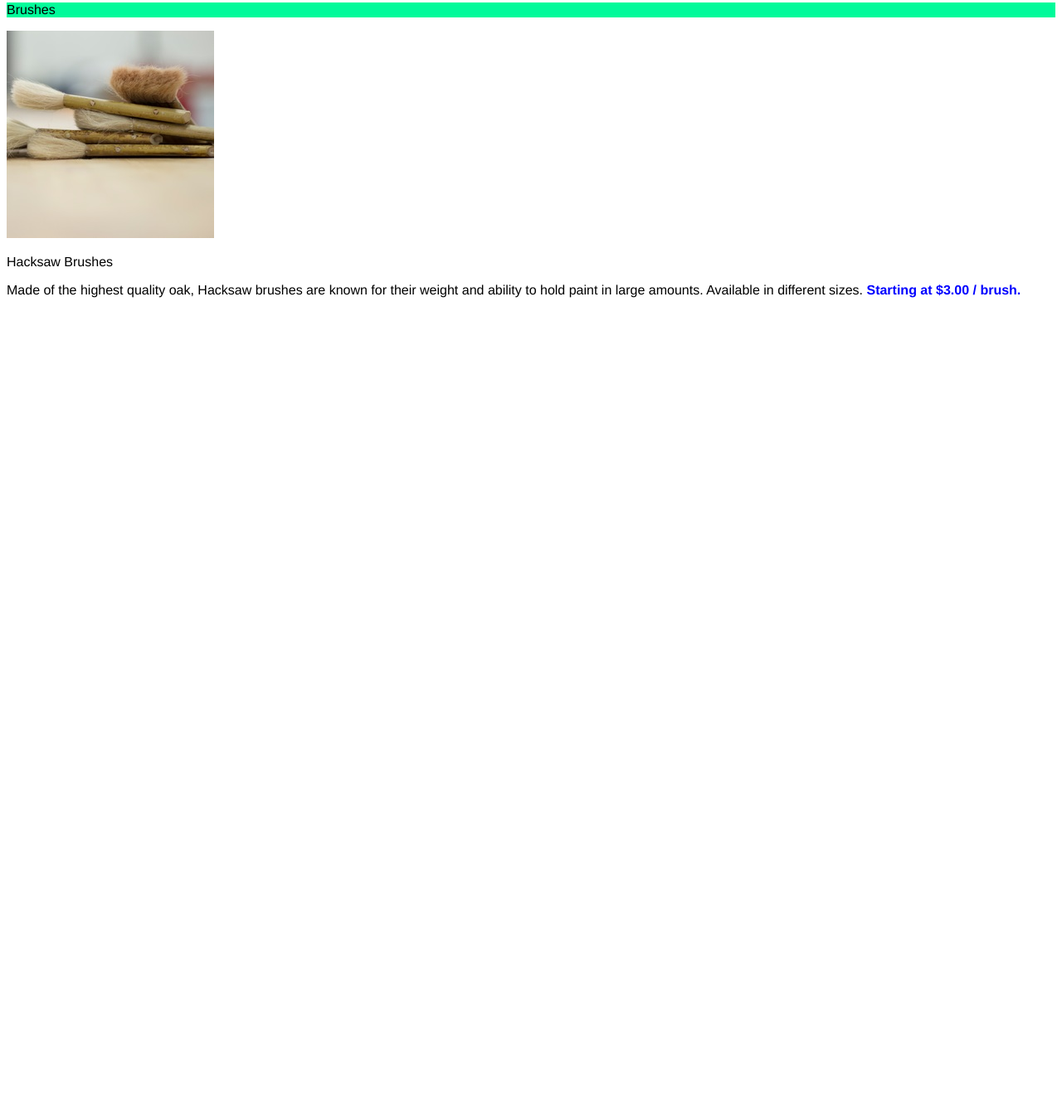
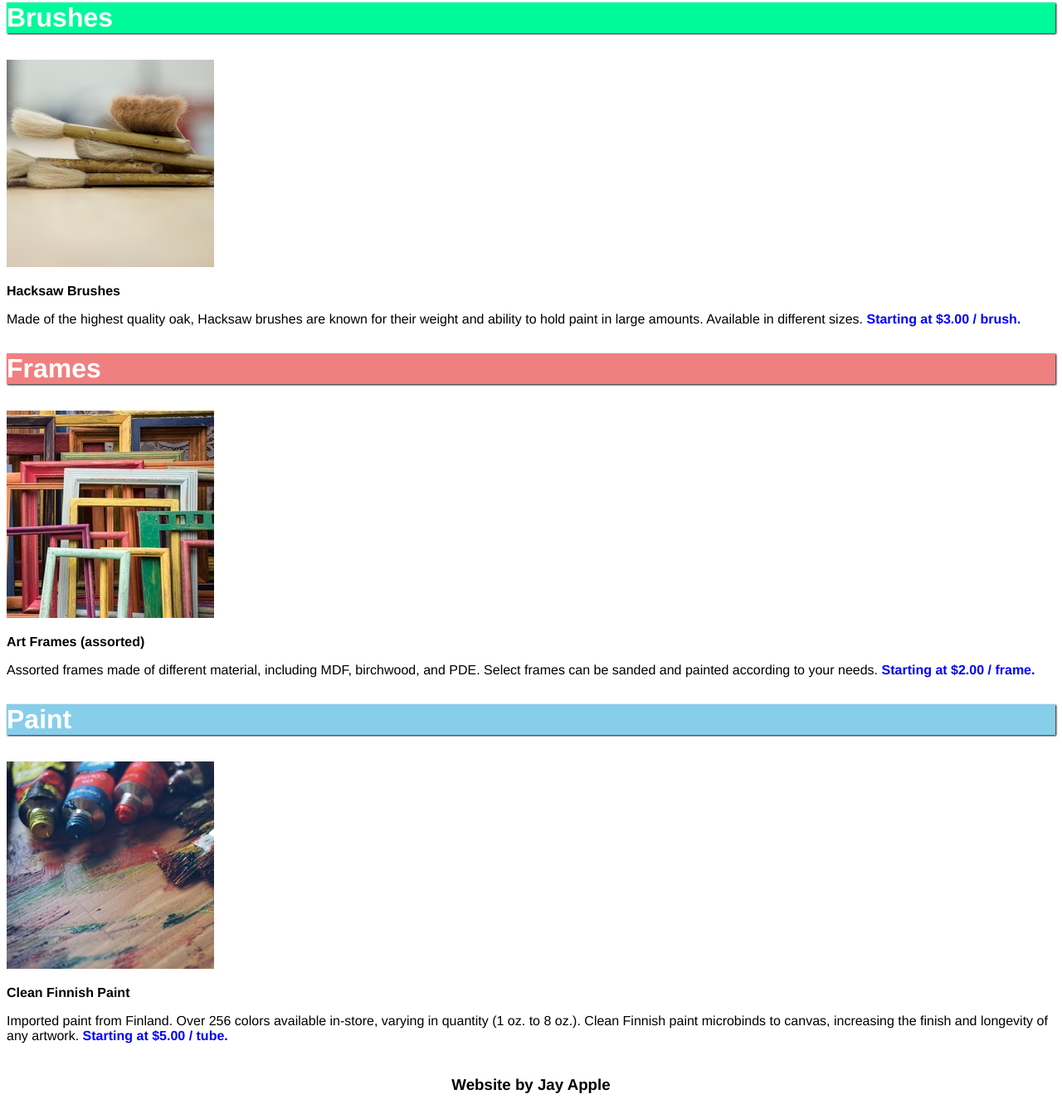
Before and after one commit to imjayapple/Dasmoto-Arts-and-Crafts, a plain HTML site: page index.html in a window 1280 px wide. Shown: the part 312-1649 px from the top of the page at 83% size. Before the commit the page ends 800 px from the top, so only its background shows below. Drawn offline with Linux system fonts and the light colour scheme.

Commit message:
Final web design. HTML & CSS complete, added all images.

```diff
--- a/Resources/index.css
+++ b/Resources/index.css
@@ -7,7 +7,7 @@
     font-weight: bold;
     color: khaki;
     text-align: center;
-    background-image: url('../images/pattern.webp');
+    background-image: url('/Resources/Images/pattern.jpeg');
     filter: drop-shadow(1px 1px 1px black);
 }
 
@@ -16,6 +16,10 @@
     font-weight: bold;
     color: white;
     filter: drop-shadow(1px 1px 1px black);
+}
+
+.product-name {
+    font-weight: bold;
 }
 
 #brushes {
@@ -39,3 +43,8 @@
     font-weight: bold;
     color: blue;
 }
+
+h3 {
+    text-align: center;
+    padding-top: 20px;
+}
--- a/index.html
+++ b/index.html
@@ -18,7 +18,26 @@
     <div class="products">
 
       <!-- Brushes -->
-        <p class="products" id="brushes">Brushes</p>
-        <img src="/Resources/Images/hacksaw.jpeg" alt="">
+        <p class="product" id="brushes">Brushes</p>
+        <img src="/Resources/Images/hacksaw.jpeg" alt="dry Hacksaw brushes without paint">
         <p class="product-name">Hacksaw Brushes</p>
         <p>Made of the highest quality oak, Hacksaw brushes are known for their weight and ability to hold paint in large amounts. Available in different sizes. <span class="price">Starting at $3.00 / brush.</span></p>
+
+        <!-- Frames -->
+        <p class="product" id="frames">Frames</p>
+        <img src="./Resources/Images/frames.jpeg" alt="empty picture frames by Dasmoto">
+        <p class="product-name">Art Frames (assorted)</p>
+        <p>Assorted frames made of different material, including MDF, birchwood, and PDE. Select frames can be sanded and painted according to your needs. <span class="price"> Starting at $2.00 / frame.</span></p>
+
+        <!-- Paint -->
+        <p class="product" id="paint">Paint</p>
+        <img src="./Resources/Images/finnish.jpeg" alt="">
+        <p class="product-name">Clean Finnish Paint</p>
+        <p>Imported paint from Finland. Over 256 colors available in-store, varying in quantity (1 oz. to 8 oz.). Clean Finnish paint microbinds to canvas, increasing the finish and longevity of any artwork. <span class="price">Starting at $5.00 / tube.</span></p>
+
+    </div>
+  </body>
+
+  <footer>
+    <h3>Website by Jay Apple</h3>
+  </footer>
```
